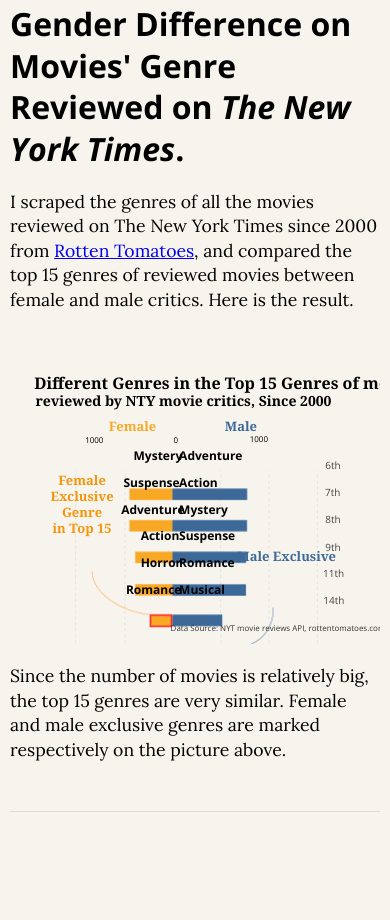
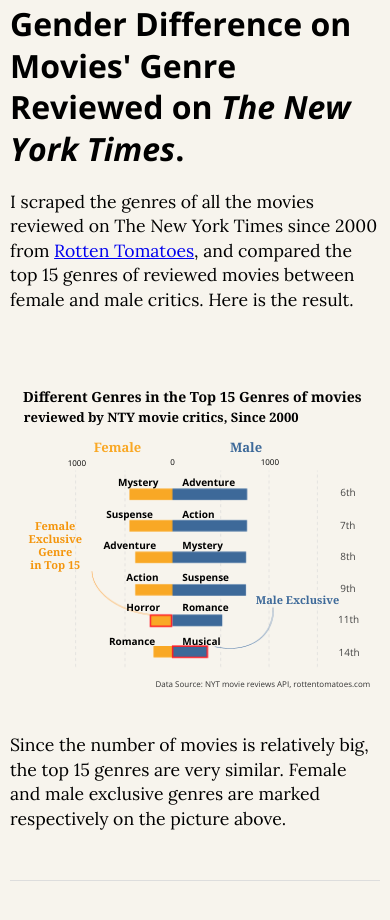
Before and after one commit to dyncdyn/dyncdyn.github.io, a plain HTML site: page NYT_MovieReview/index.html in a window 390 px wide. Shown: the part 2466-3386 px from the top of the page. Before the commit the page ends 3329 px from the top, so only its background shows below. Drawn offline with nearby package versions, Linux system fonts and the light colour scheme.

Commit message:
Update index.html

```diff
--- a/NYT_MovieReview/index.html
+++ b/NYT_MovieReview/index.html
@@ -328,7 +328,7 @@
             <!--- PASTE YOUR AI2HTML AFTER THIS LINE -->
 
 
-            <!-- Generated by ai2html v0.94.0 - 2019-09-09 01:17 -->
+            <!-- Generated by ai2html v0.94.0 - 2019-09-09 04:33 -->
             <!-- ai file: templates.ai -->
             <style media="screen,print">
                 #g-templates-box ,
@@ -518,8 +518,8 @@
                 }
                 #g-templates-mobile p {
                     font-weight:700;
-                    font-size:12px;
-                    line-height:14px;
+                    font-size:10px;
+                    line-height:12px;
                     height:auto;
                     filter:alpha(opacity=100);
                     -ms-filter:progid:DXImageTransform.Microsoft.Alpha(Opacity=100);
@@ -537,13 +537,13 @@
                 #g-templates-mobile .g-pstyle0 {
                     font-family:georgia,'times new roman',times,serif;
                     font-weight:bold;
-                    font-size:16px;
-                    line-height:5px;
-                    height:5px;
+                    font-size:14px;
+                    line-height:4px;
+                    height:4px;
                 }
                 #g-templates-mobile .g-pstyle1 {
                     font-family:georgia,'times new roman',times,serif;
-                    font-size:14px;
+                    font-size:13px;
                     line-height:5px;
                     height:5px;
                 }
@@ -571,12 +571,10 @@
                     text-align:center;
                 }
                 #g-templates-mobile .g-pstyle5 {
-                    height:14px;
+                    height:12px;
                 }
                 #g-templates-mobile .g-pstyle6 {
                     font-weight:500;
-                    font-size:10px;
-                    line-height:12px;
                     height:12px;
                     filter:alpha(opacity=90);
                     -ms-filter:progid:DXImageTransform.Microsoft.Alpha(Opacity=90);
@@ -586,17 +584,17 @@
                 }
                 #g-templates-mobile .g-pstyle7 {
                     font-family:georgia,'times new roman',times,serif;
-                    font-size:13px;
-                    line-height:16px;
-                    height:16px;
+                    font-size:11px;
+                    line-height:13px;
+                    height:13px;
                     text-align:center;
                     color:rgb(244,149,12);
                 }
                 #g-templates-mobile .g-pstyle8 {
                     font-family:georgia,'times new roman',times,serif;
-                    font-size:13px;
-                    line-height:16px;
-                    height:16px;
+                    font-size:11px;
+                    line-height:13px;
+                    height:13px;
                     text-align:center;
                     color:rgb(61,105,153);
                 }
@@ -801,104 +799,105 @@
                 </div>
 
                 <!-- Artboard: mobile -->
-                <div id="g-templates-mobile" class="g-artboard" style="max-width: 440px;max-height: 329px" data-aspect-ratio="1.338" data-min-width="0" data-max-width="522">
-            <div style="padding: 0 0 74.7273% 0;"></div>
+                <div id="g-templates-mobile" class="g-artboard" style="max-width: 375px;max-height: 350px" data-aspect-ratio="1.071" data-min-width="0" data-max-width="522">
+            <div style="padding: 0 0 93.3333% 0;"></div>
                     <img id="g-templates-mobile-img" class="g-aiImg" alt="" src="templates-mobile.png"/>
-                    <div id="g-ai2-1" class="g-ai2html-settings g-aiAbs g-aiPointText" style="top:9.453%;margin-top:-13.1px;left:6.5376%;width:419px;">
+                    <div id="g-ai2-1" class="g-ai2html-settings g-aiAbs g-aiPointText" style="top:11.2734%;margin-top:-11.5px;left:3.5375%;width:373px;">
                         <p class="g-pstyle0">Different Genres in the Top 15 Genres of movies </p>
                         <p>&nbsp;</p>
                         <p>&nbsp;</p>
                         <p>&nbsp;</p>
                     </div>
-                    <div id="g-ai2-2" class="g-ai2html-settings g-aiAbs g-aiPointText" style="top:12.3319%;margin-top:-3.5px;left:6.8963%;width:286px;">
+                    <div id="g-ai2-2" class="g-ai2html-settings g-aiAbs g-aiPointText" style="top:14.7065%;margin-top:-3.5px;left:3.6917%;width:268px;">
                         <p class="g-pstyle1">reviewed by NTY movie critics, Since 2000</p>
                     </div>
-                    <div id="g-ai2-3" class="g-ai2html-settings g-aiAbs g-aiPointText" style="top:21.2812%;margin-top:-9px;left:26.6664%;width:74px;">
+                    <div id="g-ai2-3" class="g-ai2html-settings g-aiAbs g-aiPointText" style="top:23.135%;margin-top:-9px;left:22.6219%;width:74px;">
                         <p class="g-pstyle2">Female</p>
                     </div>
-                    <div id="g-ai2-4" class="g-ai2html-settings g-aiAbs g-aiPointText" style="top:21.2814%;margin-top:-9px;left:58.0415%;width:57px;">
+                    <div id="g-ai2-4" class="g-ai2html-settings g-aiAbs g-aiPointText" style="top:23.1352%;margin-top:-9px;left:59.4354%;width:57px;">
                         <p class="g-pstyle3">Male</p>
                     </div>
-                    <div id="g-ai2-5" class="g-ai2html-settings g-aiAbs g-aiPointText" style="top:26.1741%;margin-top:-6.1px;left:67.2503%;margin-left:-21px;width:42px;">
+                    <div id="g-ai2-5" class="g-ai2html-settings g-aiAbs g-aiPointText" style="top:27.7316%;margin-top:-6.1px;left:70.2404%;margin-left:-21px;width:42px;">
                         <p class="g-pstyle4">1000</p>
                     </div>
-                    <div id="g-ai2-6" class="g-ai2html-settings g-aiAbs g-aiPointText" style="top:26.4783%;margin-top:-6.1px;left:44.842%;margin-left:-13.5px;width:27px;">
+                    <div id="g-ai2-6" class="g-ai2html-settings g-aiAbs g-aiPointText" style="top:27.7316%;margin-top:-6.1px;left:43.9479%;margin-left:-13.5px;width:27px;">
                         <p class="g-pstyle4">0</p>
                     </div>
-                    <div id="g-ai2-7" class="g-ai2html-settings g-aiAbs g-aiPointText" style="top:26.4783%;margin-top:-6.1px;left:22.7812%;margin-left:-21px;width:42px;">
+                    <div id="g-ai2-7" class="g-ai2html-settings g-aiAbs g-aiPointText" style="top:28.0173%;margin-top:-6.1px;left:18.0633%;margin-left:-21px;width:42px;">
                         <p class="g-pstyle4">1000</p>
                     </div>
-                    <div id="g-ai2-8" class="g-ai2html-settings g-aiAbs g-aiPointText" style="top:32.5562%;margin-top:-9px;left:33.3929%;width:70px;">
+                    <div id="g-ai2-8" class="g-ai2html-settings g-aiAbs g-aiPointText" style="top:33.6297%;margin-top:-7.7px;left:29.181%;width:62px;">
                         <p class="g-pstyle5">Mystery</p>
                     </div>
-                    <div id="g-ai2-9" class="g-ai2html-settings g-aiAbs g-aiPointText" style="top:32.5562%;margin-top:-9px;left:45.7082%;width:85px;">
+                    <div id="g-ai2-9" class="g-ai2html-settings g-aiAbs g-aiPointText" style="top:33.6297%;margin-top:-7.7px;left:46.5643%;width:74px;">
                         <p class="g-pstyle5">Adventure</p>
                     </div>
-                    <div id="g-ai2-10" class="g-ai2html-settings g-aiAbs g-aiPointText" style="top:35.7963%;margin-top:-7.7px;left:87.2725%;margin-left:-18px;width:36px;">
+                    <div id="g-ai2-10" class="g-ai2html-settings g-aiAbs g-aiPointText" style="top:36.4852%;margin-top:-7.7px;left:91.3331%;margin-left:-18px;width:36px;">
                         <p class="g-pstyle6">6th</p>
                     </div>
-                    <div id="g-ai2-11" class="g-ai2html-settings g-aiAbs g-aiPointText" style="top:42.2886%;margin-top:-9px;left:30.6792%;width:82px;">
+                    <div id="g-ai2-11" class="g-ai2html-settings g-aiAbs g-aiPointText" style="top:42.7726%;margin-top:-7.7px;left:25.9969%;width:72px;">
                         <p class="g-pstyle5">Suspense</p>
                     </div>
-                    <div id="g-ai2-12" class="g-ai2html-settings g-aiAbs g-aiPointText" style="top:42.2886%;margin-top:-9px;left:45.7082%;width:61px;">
+                    <div id="g-ai2-12" class="g-ai2html-settings g-aiAbs g-aiPointText" style="top:42.7726%;margin-top:-7.7px;left:46.5643%;width:55px;">
                         <p class="g-pstyle5">Action</p>
                     </div>
-                    <div id="g-ai2-13" class="g-ai2html-settings g-aiAbs g-aiPointText" style="top:49.3835%;margin-top:-32.4px;left:19.4753%;margin-left:-41.5px;width:83px;">
+                    <div id="g-ai2-13" class="g-ai2html-settings g-aiAbs g-aiPointText" style="top:45.9138%;margin-top:-7.7px;left:91.2633%;margin-left:-18px;width:36px;">
+                        <p class="g-pstyle6">7th</p>
+                    </div>
+                    <div id="g-ai2-14" class="g-ai2html-settings g-aiAbs g-aiPointText" style="top:51.7494%;margin-top:-27.1px;left:12.2276%;margin-left:-36.5px;width:73px;">
                         <p class="g-pstyle7">Female</p>
                         <p class="g-pstyle7"> Exclusive </p>
                         <p class="g-pstyle7">Genre</p>
                         <p class="g-pstyle7"> in Top 15</p>
                     </div>
-                    <div id="g-ai2-14" class="g-ai2html-settings g-aiAbs g-aiPointText" style="top:45.5287%;margin-top:-7.7px;left:87.213%;margin-left:-18px;width:36px;">
-                        <p class="g-pstyle6">7th</p>
-                    </div>
-                    <div id="g-ai2-15" class="g-ai2html-settings g-aiAbs g-aiPointText" style="top:52.021%;margin-top:-9px;left:30.0435%;width:85px;">
+                    <div id="g-ai2-15" class="g-ai2html-settings g-aiAbs g-aiPointText" style="top:51.9155%;margin-top:-7.7px;left:25.251%;width:74px;">
                         <p class="g-pstyle5">Adventure</p>
                     </div>
-                    <div id="g-ai2-16" class="g-ai2html-settings g-aiAbs g-aiPointText" style="top:52.021%;margin-top:-9px;left:45.7082%;width:70px;">
+                    <div id="g-ai2-16" class="g-ai2html-settings g-aiAbs g-aiPointText" style="top:51.9155%;margin-top:-7.7px;left:46.5643%;width:62px;">
                         <p class="g-pstyle5">Mystery</p>
                     </div>
-                    <div id="g-ai2-17" class="g-ai2html-settings g-aiAbs g-aiPointText" style="top:55.2609%;margin-top:-7.7px;left:87.2923%;margin-left:-18px;width:36px;">
+                    <div id="g-ai2-17" class="g-ai2html-settings g-aiAbs g-aiPointText" style="top:55.0565%;margin-top:-7.7px;left:91.3563%;margin-left:-18px;width:36px;">
                         <p class="g-pstyle6">8th</p>
                     </div>
-                    <div id="g-ai2-18" class="g-ai2html-settings g-aiAbs g-aiPointText" style="top:61.7533%;margin-top:-9px;left:35.3152%;width:61px;">
+                    <div id="g-ai2-18" class="g-ai2html-settings g-aiAbs g-aiPointText" style="top:61.0583%;margin-top:-7.7px;left:31.4365%;width:55px;">
                         <p class="g-pstyle5">Action</p>
                     </div>
-                    <div id="g-ai2-19" class="g-ai2html-settings g-aiAbs g-aiPointText" style="top:61.7533%;margin-top:-9px;left:45.7082%;width:82px;">
+                    <div id="g-ai2-19" class="g-ai2html-settings g-aiAbs g-aiPointText" style="top:61.0583%;margin-top:-7.7px;left:46.5643%;width:72px;">
                         <p class="g-pstyle5">Suspense</p>
                     </div>
-                    <div id="g-ai2-20" class="g-ai2html-settings g-aiAbs g-aiPointText" style="top:65.2974%;margin-top:-7.7px;left:87.2725%;margin-left:-18px;width:36px;">
+                    <div id="g-ai2-20" class="g-ai2html-settings g-aiAbs g-aiPointText" style="top:64.1994%;margin-top:-7.7px;left:91.3331%;margin-left:-18px;width:36px;">
                         <p class="g-pstyle6">9th</p>
                     </div>
-                    <div id="g-ai2-21" class="g-ai2html-settings g-aiAbs g-aiPointText" style="top:68.4223%;margin-top:-9px;left:74.7769%;margin-left:-55.5px;width:111px;">
+                    <div id="g-ai2-21" class="g-ai2html-settings g-aiAbs g-aiPointText" style="top:67.2352%;margin-top:-7.3px;left:77.7013%;margin-left:-48.5px;width:97px;">
                         <p class="g-pstyle8">Male Exclusive </p>
                     </div>
-                    <div id="g-ai2-22" class="g-ai2html-settings g-aiAbs g-aiPointText" style="top:71.1815%;margin-top:-9px;left:35.3138%;width:61px;">
+                    <div id="g-ai2-22" class="g-ai2html-settings g-aiAbs g-aiPointText" style="top:69.9155%;margin-top:-7.7px;left:31.4349%;width:55px;">
                         <p class="g-pstyle5">Horror</p>
                     </div>
-                    <div id="g-ai2-23" class="g-ai2html-settings g-aiAbs g-aiPointText" style="top:71.1815%;margin-top:-9px;left:45.7082%;width:79px;">
+                    <div id="g-ai2-23" class="g-ai2html-settings g-aiAbs g-aiPointText" style="top:69.9155%;margin-top:-7.7px;left:46.5643%;width:69px;">
                         <p class="g-pstyle5">Romance</p>
                     </div>
-                    <div id="g-ai2-24" class="g-ai2html-settings g-aiAbs g-aiPointText" style="top:75.0299%;margin-top:-7.7px;left:87.4421%;margin-left:-20.5px;width:41px;">
+                    <div id="g-ai2-24" class="g-ai2html-settings g-aiAbs g-aiPointText" style="top:73.3424%;margin-top:-7.7px;left:91.532%;margin-left:-20.5px;width:41px;">
                         <p class="g-pstyle6">11th</p>
                     </div>
-                    <div id="g-ai2-25" class="g-ai2html-settings g-aiAbs g-aiPointText" style="top:81.218%;margin-top:-9px;left:31.319%;width:79px;">
+                    <div id="g-ai2-25" class="g-ai2html-settings g-aiAbs g-aiPointText" style="top:79.6297%;margin-top:-7.7px;left:26.7477%;width:69px;">
                         <p class="g-pstyle5">Romance</p>
                     </div>
-                    <div id="g-ai2-26" class="g-ai2html-settings g-aiAbs g-aiPointText" style="top:81.218%;margin-top:-9px;left:45.7082%;width:68px;">
+                    <div id="g-ai2-26" class="g-ai2html-settings g-aiAbs g-aiPointText" style="top:79.6297%;margin-top:-7.7px;left:46.5643%;width:61px;">
                         <p class="g-pstyle5">Musical</p>
                     </div>
-                    <div id="g-ai2-27" class="g-ai2html-settings g-aiAbs g-aiPointText" style="top:84.7621%;margin-top:-7.7px;left:87.5428%;margin-left:-20.5px;width:41px;">
+                    <div id="g-ai2-27" class="g-ai2html-settings g-aiAbs g-aiPointText" style="top:82.7708%;margin-top:-7.7px;left:91.6503%;margin-left:-20.5px;width:41px;">
                         <p class="g-pstyle6">14th</p>
                     </div>
-                    <div id="g-ai2-28" class="g-ai2html-settings g-aiAbs g-aiPointText" style="top:94.404%;margin-top:-5.4px;left:72.4312%;margin-left:-108.5px;width:217px;">
+                    <div id="g-ai2-28" class="g-ai2html-settings g-aiAbs g-aiPointText" style="top:91.8287%;margin-top:-5.4px;left:68.3193%;margin-left:-108.5px;width:217px;">
                         <p class="g-pstyle9">Data Source: NYT movie reviews API, rottentomatoes.com</p>
                     </div>
                 </div>
 
             </div>
 
-            <!-- End ai2html - 2019-09-09 01:17 -->
+            <!-- End ai2html - 2019-09-09 04:33 -->
+
 
         </div>
         </div>
```
